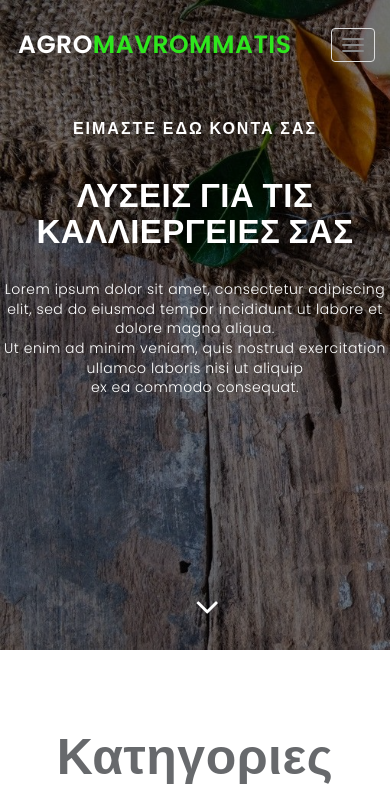
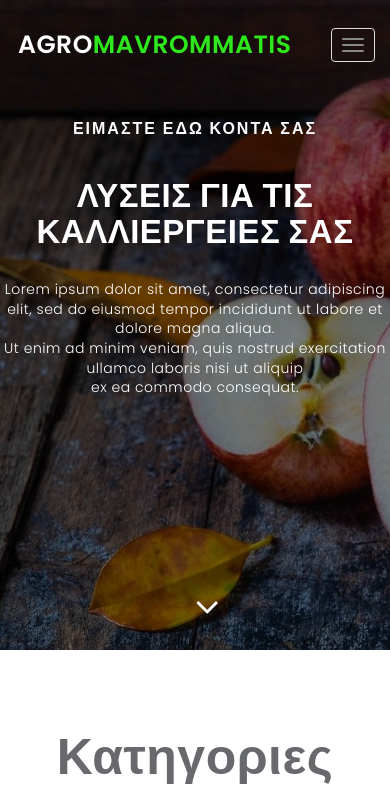
Before and after one commit to jvorte/agromavrommatis2, a plain HTML site: page index.html in a window 390 px wide. Shown: the top 792 px of the page. Drawn offline with Linux system fonts and the light colour scheme.

Commit message:
First Commit

```diff
--- a/css/style.css
+++ b/css/style.css
@@ -843,10 +843,18 @@ Responsive media queries
 }
 
 @media (min-width: 20px) and (max-width: 450px) {
+  .header {
+    background: url('../img/apple18.jpg') no-repeat fixed;
+    background-size: cover;
+    /* min-height: 650px; */
+    position: relative;
+
+  }
   .navbar-default .navbar-brand {
     padding-left: 18px;
     margin-top: 0px;
     font-size: 25px;
+
   }
   .banner-info {
     padding-top: 100px;
```
